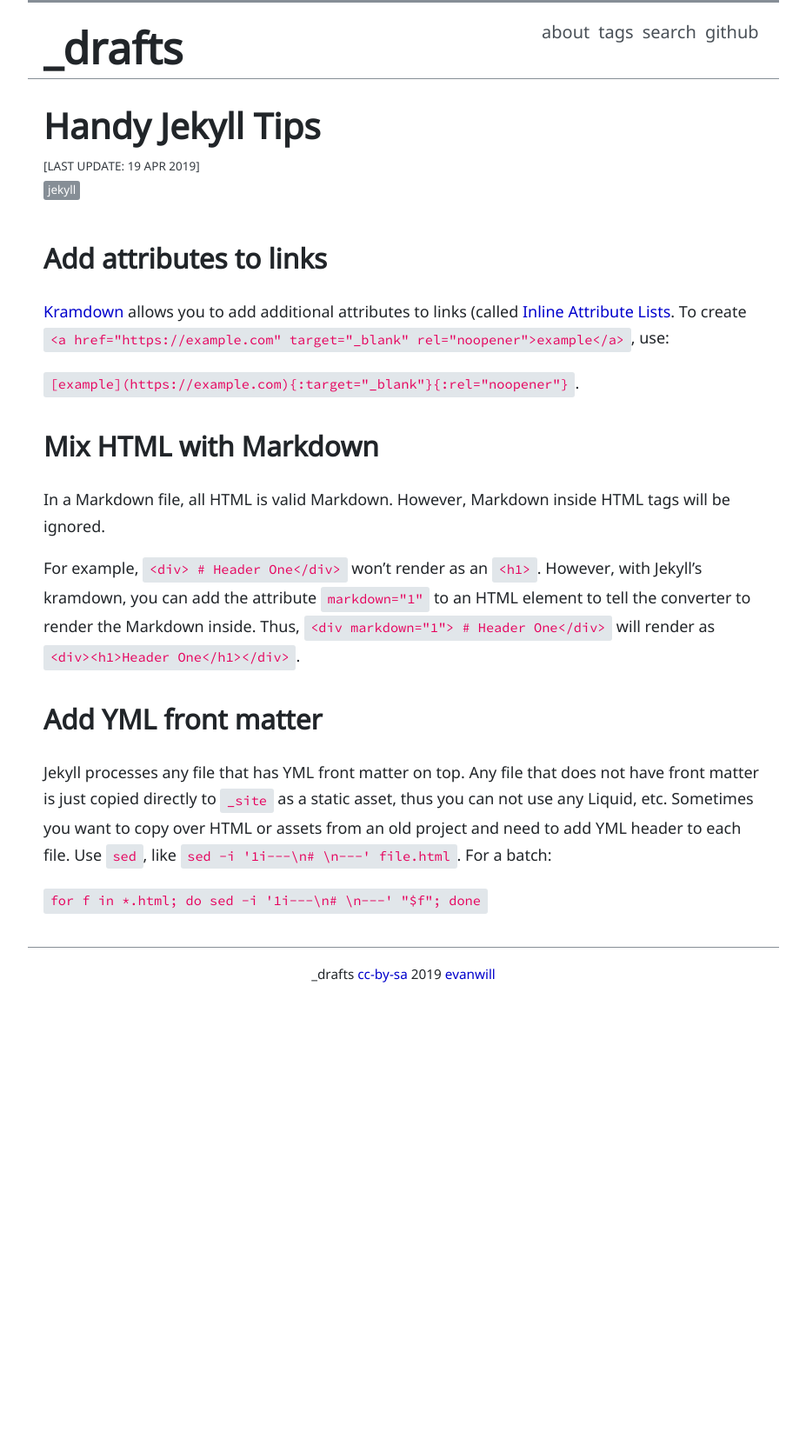
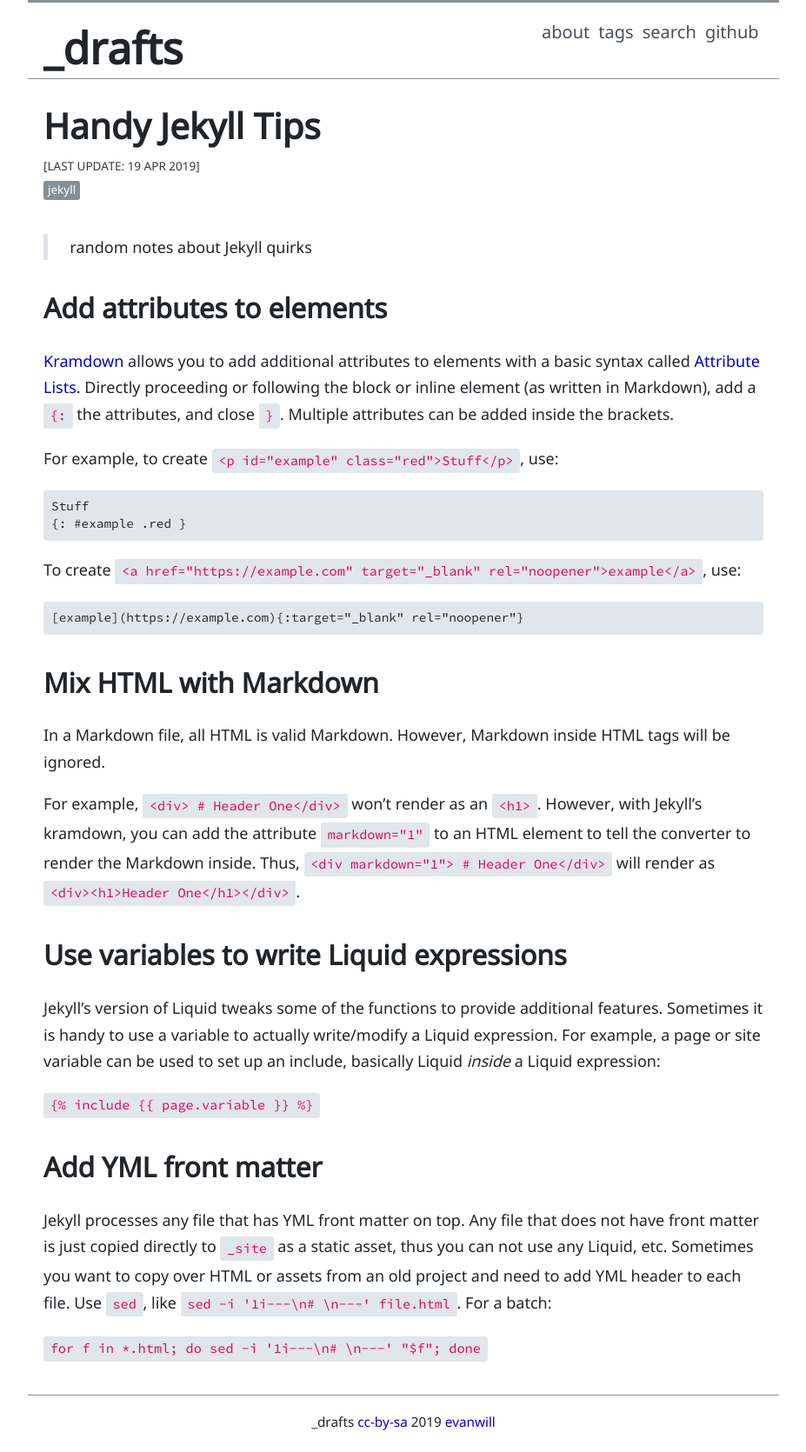
Before and after one commit to evanwill/_drafts, a Jekyll site: the page built from _notes/jekyll-ref.md, in a window 1280 px wide. Shown: the whole page at 87% size, without its empty margins (176-1103 px from the left). Built offline with Jekyll 4.4.1, drawn with Linux system fonts in a browser that asks for light colours; before the commit the page ends 1155 px from its top, so only the background shows below that.

Commit message:
jekyll notes

````diff
--- a/_notes/jekyll-ref.md
+++ b/_notes/jekyll-ref.md
@@ -5,12 +5,26 @@ tags: [jekyll]
 date: 2019-04-19
 ---
 
-## Add attributes to links
+> random notes about Jekyll quirks
 
-[Kramdown](https://kramdown.gettalong.org/) allows you to add additional attributes to links (called [Inline Attribute Lists](https://kramdown.gettalong.org/syntax.html#inline-attribute-lists).
+## Add attributes to elements
+
+[Kramdown](https://kramdown.gettalong.org/) allows you to add additional attributes to elements with a basic syntax called [Attribute Lists](https://kramdown.gettalong.org/syntax.html#attribute-list-definitions).
+Directly proceeding or following the block or inline element (as written in Markdown), add a `{:` the attributes, and close `}`.
+Multiple attributes can be added inside the brackets.
+
+For example, to create `<p id="example" class="red">Stuff</p>`, use:
+
+```
+Stuff
+{: #example .red }
+```
+
 To create `<a href="https://example.com" target="_blank" rel="noopener">example</a>`, use:
 
-`[example](https://example.com){:target="_blank"}{:rel="noopener"}`.
+```
+[example](https://example.com){:target="_blank" rel="noopener"}
+```
 
 ## Mix HTML with Markdown
 
@@ -21,6 +35,14 @@ For example, `<div> # Header One</div>` won't render as an `<h1>`.
 However, with Jekyll's kramdown, you can add the attribute `markdown="1"` to an HTML element to tell the converter to render the Markdown inside.
 Thus, `<div markdown="1"> # Header One</div>` will render as `<div><h1>Header One</h1></div>`.
 
+## Use variables to write Liquid expressions
+
+Jekyll's version of Liquid tweaks some of the functions to provide additional features.
+Sometimes it is handy to use a variable to actually write/modify a Liquid expression.
+For example, a page or site variable can be used to set up an include, basically Liquid *inside* a Liquid expression:
+
+`{% raw %}{% include {{ page.variable }} %}{% endraw %}`
+
 ## Add YML front matter
 
 Jekyll processes any file that has YML front matter on top.
````
